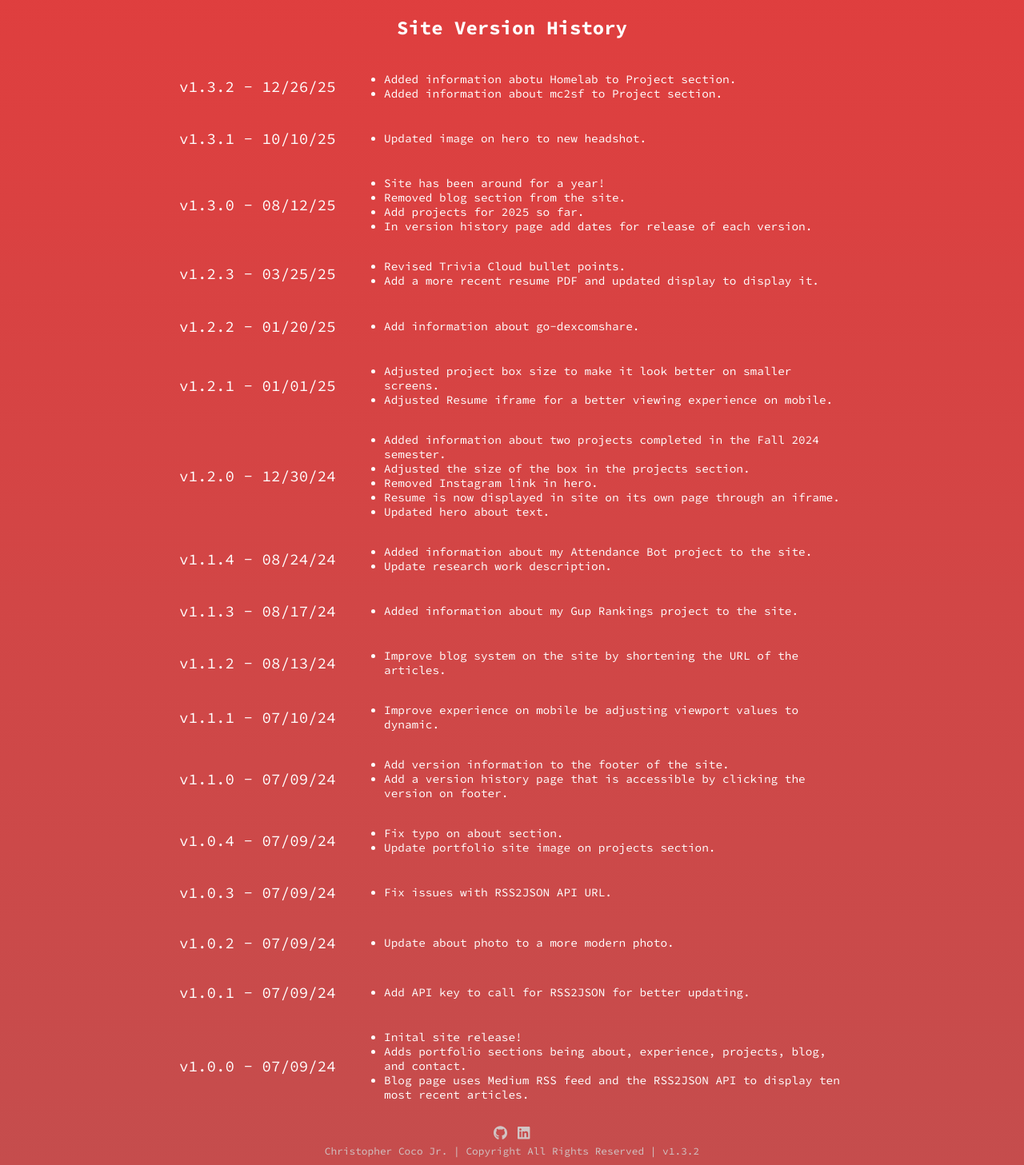
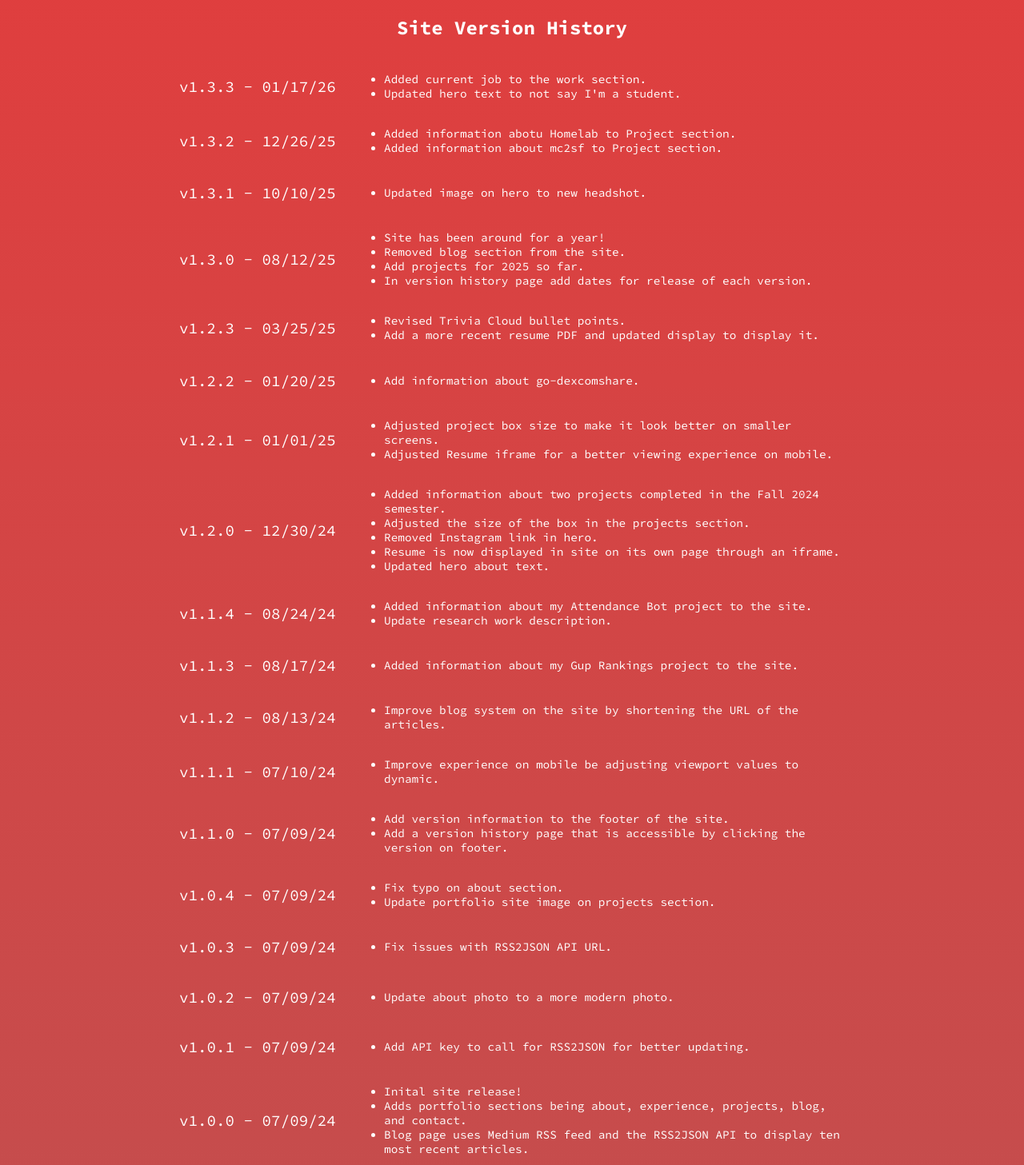
Before and after one commit to cjcocokriisp/portfolio-site, a Next.js app: page /version-history in a window 1280 px wide. Shown: the part 53-1510 px from the top of the page at 80% size. Built offline with nearby package versions, Linux system fonts and the light colour scheme.

Commit message:
chore: update hero text and add current job to work experience

```diff
--- a/src/app/page.tsx
+++ b/src/app/page.tsx
@@ -50,7 +50,7 @@ export default function Home() {
                 <div className="hero-text" style={{alignSelf: "center"}}>
                     <p className={`${sourceCodePro.className} hero-text-name`}>Christopher Coco</p>
                     <p className={`${sourceCodePro.className} hero-text-title`}>Software Engineer</p>
-                    <p className={`${sourceSans.className} hero-text-info`}>I’m an aspiring software engineer based in Massachusetts that is currently studying Computer Science at the University of Massachusetts Lowell. I’m interested in cloud native infrastructure, distributed infrastructure, and networking.</p>
+                    <p className={`${sourceSans.className} hero-text-info`}>I’m a software engineer based in Massachusetts that is currently working on cloud native technologies at Red Hat. I’m interested in cloud native infrastructure, distributed systems, and networking.</p>
                 </div>
                 <div className="hero-img-container" style={{alignSelf: "center"}}>
                     <Image
--- a/src/app/version-history/page.tsx
+++ b/src/app/version-history/page.tsx
@@ -9,6 +9,14 @@ export default function VersionHistory() {
             <NavBar alt={true}/>
             <div className="container history-details" style={{minHeight: "86vh"}}>
                 <p className={`${sourceCodePro.className} history-title`}>Site Version History</p>
+                <div className={`${sourceCodePro.className} version-card`}>
+                    <p className="version-title">v1.3.3 - 01/17/26</p>
+                    <ul>
+                        <li>Added current job to the work section.</li>
+                        <li>Updated hero text to not say I'm a student.</li>
+                    </ul>
+                </div>
+
                 <div className={`${sourceCodePro.className} version-card`}>
                     <p className="version-title">v1.3.2 - 12/26/25</p>
                     <ul>
--- a/src/components/Footer/index.tsx
+++ b/src/components/Footer/index.tsx
@@ -25,7 +25,7 @@ export default function Footer(props: any) {
                     <FontAwesomeIcon icon={faLinkedin} className="footer-icon"/>
                 </a>
             </div>
-            <div className="footer-text">Christopher Coco Jr. | Copyright All Rights Reserved | <a href="/version-history">v1.3.2</a></div>
+            <div className="footer-text">Christopher Coco Jr. | Copyright All Rights Reserved | <a href="/version-history">v1.3.3</a></div>
         </div>
       );
 }
```
Also changed, not shown: src/app/data/workData.ts (+16 -2 lines).
